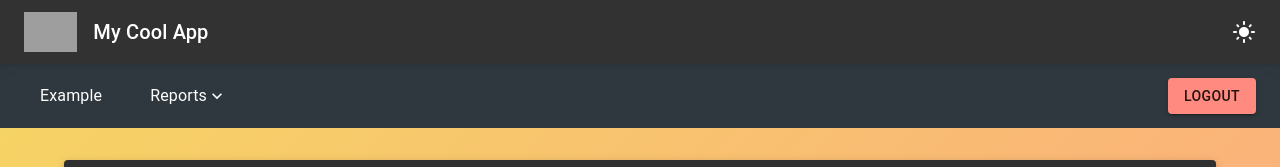
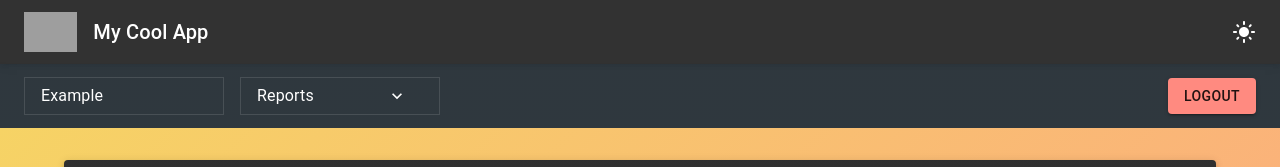
Before and after one commit to LoopyToktyn/react-template, a React app: page /login in a window 1280 px wide. Both pictures are taken after typing "Sample", "Sample123" into the empty fields and a click on the button "LOGIN". Shown: the top 167 px of the page. Built offline with nearby package versions, Linux system fonts and the light colour scheme; grey boxes are pictures that could not be loaded.

Commit message:
fix auth persistence, fix menu dropdown and nav

```diff
--- a/src/components/Menu.tsx
+++ b/src/components/Menu.tsx
@@ -1,4 +1,4 @@
-import React, { useState, MouseEvent } from "react";
+import React, { useState, useEffect, MouseEvent } from "react";
 import {
   Box,
   Toolbar,
@@ -6,14 +6,16 @@ import {
   Paper,
   Menu as MuiMenu,
   MenuItem,
+  ClickAwayListener,
   alpha,
   useTheme,
+  PopoverOrigin,
 } from "@mui/material";
-import { Link, useNavigate } from "react-router-dom";
+import { useNavigate } from "react-router-dom";
 import { useAuthContext } from "@context/AuthContext";
 import { ExpandMore } from "@mui/icons-material";
 
-// We can define a nested menu structure
+// Define the nested menu structure
 interface MenuItemConfig {
   label: string;
   path?: string; // only for leaf items
@@ -21,7 +23,6 @@ interface MenuItemConfig {
   subMenu?: MenuItemConfig[];
 }
 
-// Example: nested menu
 const menuItems: MenuItemConfig[] = [
   {
     label: "Example",
@@ -35,6 +36,16 @@ const menuItems: MenuItemConfig[] = [
       {
         label: "Monthly",
         path: "/reports/monthly",
+        subMenu: [
+          {
+            label: "Monthly",
+            path: "/reports/monthly",
+          },
+          {
+            label: "Yearly",
+            path: "/reports/yearly",
+          },
+        ],
       },
       {
         label: "Yearly",
@@ -53,20 +64,26 @@ interface NestedMenuItemProps {
   item: MenuItemConfig;
   roles: string[];
   level?: number;
-  closeMenu?: () => void;
+  closeAllMenus: () => void;
+  closeSignal: number;
 }
 
 const NestedMenuItem: React.FC<NestedMenuItemProps> = ({
   item,
   roles,
   level = 0,
-  closeMenu,
+  closeAllMenus,
+  closeSignal,
 }) => {
   const navigate = useNavigate();
-
-  // If subMenu is present, handle open/close for the child menu
   const [anchorEl, setAnchorEl] = useState<null | HTMLElement>(null);
 
+  // Close the submenu if a close signal is received
+  useEffect(() => {
+    setAnchorEl(null);
+  }, [closeSignal]);
+
+  // Check if the user is allowed to see the item
   const canSeeItem = (cfg: MenuItemConfig) => {
     if (!cfg.allowedRoles || cfg.allowedRoles.length === 0) return true;
     return roles.some((role) => cfg.allowedRoles?.includes(role));
@@ -77,12 +94,12 @@ const NestedMenuItem: React.FC<NestedMenuItemProps> = ({
   }
 
   const handleOpen = (e: MouseEvent<HTMLElement>) => {
-    // Only open subMenu if present
     if (item.subMenu && item.subMenu.length > 0) {
       setAnchorEl(e.currentTarget);
     } else if (item.path) {
-      // If leaf item, navigate immediately
-      closeMenu?.();
+      // For leaf items, navigate then close all menus
+      navigate(item.path);
+      closeAllMenus();
     }
   };
 
@@ -90,28 +107,51 @@ const NestedMenuItem: React.FC<NestedMenuItemProps> = ({
     setAnchorEl(null);
   };
 
+  // Positioning: top-level items drop down; nested submenus open to the right.
+  const menuAnchorOrigin: PopoverOrigin =
+    level === 0
+      ? { vertical: "bottom", horizontal: "left" }
+      : { vertical: "top", horizontal: "right" };
+
+  const menuTransformOrigin: PopoverOrigin = {
+    vertical: "top",
+    horizontal: "left",
+  };
+
+  // Consistent styling for menu items
+  const menuItemStyle = {
+    pr: item.subMenu ? 4 : 0,
+    width: 200,
+    whiteSpace: "normal",
+    wordWrap: "break-word",
+    border: "1px solid",
+    borderColor: "divider",
+    boxSizing: "border-box",
+  };
+
   return (
     <>
-      <MenuItem onClick={handleOpen} sx={{ pr: item.subMenu ? 4 : 2 }}>
+      <MenuItem onClick={handleOpen} sx={menuItemStyle}>
         {item.label}
         {item.subMenu && item.subMenu.length > 0 && (
           <ExpandMore fontSize="small" sx={{ ml: "auto" }} />
         )}
       </MenuItem>
 
-      {/* Child sub-menu */}
       {item.subMenu && (
         <MuiMenu
           anchorEl={anchorEl}
           open={Boolean(anchorEl)}
           onClose={handleClose}
-          anchorOrigin={{
-            vertical: "top",
-            horizontal: "right",
-          }}
-          transformOrigin={{
-            vertical: "top",
-            horizontal: "left",
+          anchorOrigin={menuAnchorOrigin}
+          transformOrigin={menuTransformOrigin}
+          disablePortal
+          PaperProps={{
+            sx: {
+              width: 200,
+              border: "1px solid",
+              borderColor: "divider",
+            },
           }}
         >
           {item.subMenu.map((child, idx) => (
@@ -120,7 +160,8 @@ const NestedMenuItem: React.FC<NestedMenuItemProps> = ({
               item={child}
               roles={roles}
               level={level + 1}
-              closeMenu={closeMenu}
+              closeAllMenus={closeAllMenus}
+              closeSignal={closeSignal}
             />
           ))}
         </MuiMenu>
@@ -133,20 +174,20 @@ const Menu: React.FC = () => {
   const { isAuthenticated, roles, logout } = useAuthContext();
   const navigate = useNavigate();
   const theme = useTheme();
+  const palePrimary = alpha(theme.palette.primary.main, 0.15);
 
-  // We might put the entire top-level menu inside a single MUI "Menu"
-  // or we can just show them as Buttons + subMenus.
-  // Let's do a simpler approach: a row of top-level items that open subMenus.
-
-  // Paler version of primary color:
-  const palePrimary = alpha(theme.palette.primary.main, 0.15);
+  // A signal counter to tell all menu items to close.
+  const [closeSignal, setCloseSignal] = useState(0);
+  const closeAllMenus = () => setCloseSignal((prev) => prev + 1);
 
   const handleLogout = () => {
     logout();
     navigate("/login");
+    closeAllMenus();
   };
 
   return (
+    <ClickAwayListener onClickAway={closeAllMenus}>
       <Paper
         elevation={1}
         square
@@ -155,27 +196,37 @@ const Menu: React.FC = () => {
         }}
       >
         <Toolbar sx={{ justifyContent: "space-between" }}>
-        {/* Left side: top-level items, each of which might have a subMenu */}
+          {/* Left side: top-level menu items */}
           <Box sx={{ display: "flex", gap: 2 }}>
             {menuItems.map((item, idx) => {
               if (!isAuthenticated) {
-              // If not logged in, skip items that require roles
-              // or show public items only. (This is optional logic)
                 return null;
               }
-            // We'll treat top-level items as nested items with closeMenu stub
-            return <NestedMenuItem key={idx} item={item} roles={roles} />;
+              return (
+                <NestedMenuItem
+                  key={idx}
+                  item={item}
+                  roles={roles}
+                  closeAllMenus={closeAllMenus}
+                  closeSignal={closeSignal}
+                />
+              );
             })}
           </Box>
 
-        {/* Right side: show Logout if authenticated */}
+          {/* Right side: Logout button */}
           {isAuthenticated && (
-          <Button color="secondary" variant="contained" onClick={handleLogout}>
+            <Button
+              color="secondary"
+              variant="contained"
+              onClick={handleLogout}
+            >
               Logout
             </Button>
           )}
         </Toolbar>
       </Paper>
+    </ClickAwayListener>
   );
 };
 
--- a/src/context/AuthContext.tsx
+++ b/src/context/AuthContext.tsx
@@ -16,13 +16,20 @@ interface AuthState {
 }
 
 interface AuthContextType extends AuthState {
-  authEnabled: boolean; // from your .env setting
-  toggleAuth: () => void; // toggles the feature, not the user’s session
+  authEnabled: boolean;
+  toggleAuth: () => void;
   login: (username: string, password: string) => Promise<void>;
   logout: () => void;
+  invalidateAuth: () => void;
 }
 
-// Create the context with default values
+const AUTH_STORAGE_KEY = "authState";
+
+const getStoredAuth = (): AuthState => {
+  const stored = localStorage.getItem(AUTH_STORAGE_KEY);
+  return stored ? JSON.parse(stored) : { isAuthenticated: false, roles: [] };
+};
+
 const AuthContext = createContext<AuthContextType>({
   isAuthenticated: false,
   roles: [],
@@ -30,6 +37,7 @@ const AuthContext = createContext<AuthContextType>({
   toggleAuth: () => {},
   login: async () => {},
   logout: () => {},
+  invalidateAuth: () => {},
 });
 
 export const AuthProvider: React.FC<{ children: ReactNode }> = ({
@@ -38,12 +46,20 @@ export const AuthProvider: React.FC<{ children: ReactNode }> = ({
   const [authEnabled, setAuthEnabled] = useState(
     process.env.REACT_APP_ENABLE_AUTH !== "false"
   );
-  const [isAuthenticated, setIsAuthenticated] = useState(false);
-  const [roles, setRoles] = useState<string[]>([]);
-  const [username, setUsername] = useState<string>();
+  const [isAuthenticated, setIsAuthenticated] = useState(
+    getStoredAuth().isAuthenticated
+  );
+  const [roles, setRoles] = useState<string[]>(getStoredAuth().roles);
+  const [username, setUsername] = useState<string | undefined>();
   const { setGlobalLoading } = useLoading();
 
-  // Toggle the “feature” of auth (not user’s status)
+  useEffect(() => {
+    localStorage.setItem(
+      AUTH_STORAGE_KEY,
+      JSON.stringify({ isAuthenticated, roles })
+    );
+  }, [isAuthenticated, roles]);
+
   const toggleAuth = () => {
     setAuthEnabled((prev) => !prev);
   };
@@ -80,9 +96,14 @@ export const AuthProvider: React.FC<{ children: ReactNode }> = ({
   const logout = () => {
     // e.g. call /api/logout to clear session cookies
     axios.post("/api/logout", {}, { withCredentials: true }).catch(() => {});
+    invalidateAuth();
+  };
+
+  const invalidateAuth = () => {
     setIsAuthenticated(false);
     setRoles([]);
     setUsername(undefined);
+    localStorage.removeItem(AUTH_STORAGE_KEY);
   };
 
   // On first load, check if cookie is valid by calling /getRoles
@@ -94,9 +115,7 @@ export const AuthProvider: React.FC<{ children: ReactNode }> = ({
         setRoles(userRoles);
         setIsAuthenticated(true);
       } catch (err) {
-        // If it fails, user remains not authenticated
-        setIsAuthenticated(false);
-        setRoles([]);
+        invalidateAuth();
       } finally {
         setGlobalLoading(false);
       }
@@ -115,6 +134,7 @@ export const AuthProvider: React.FC<{ children: ReactNode }> = ({
     toggleAuth,
     login,
     logout,
+    invalidateAuth,
   };
 
   return (
```
Lines whose indentation alone changed are shown as unchanged.
